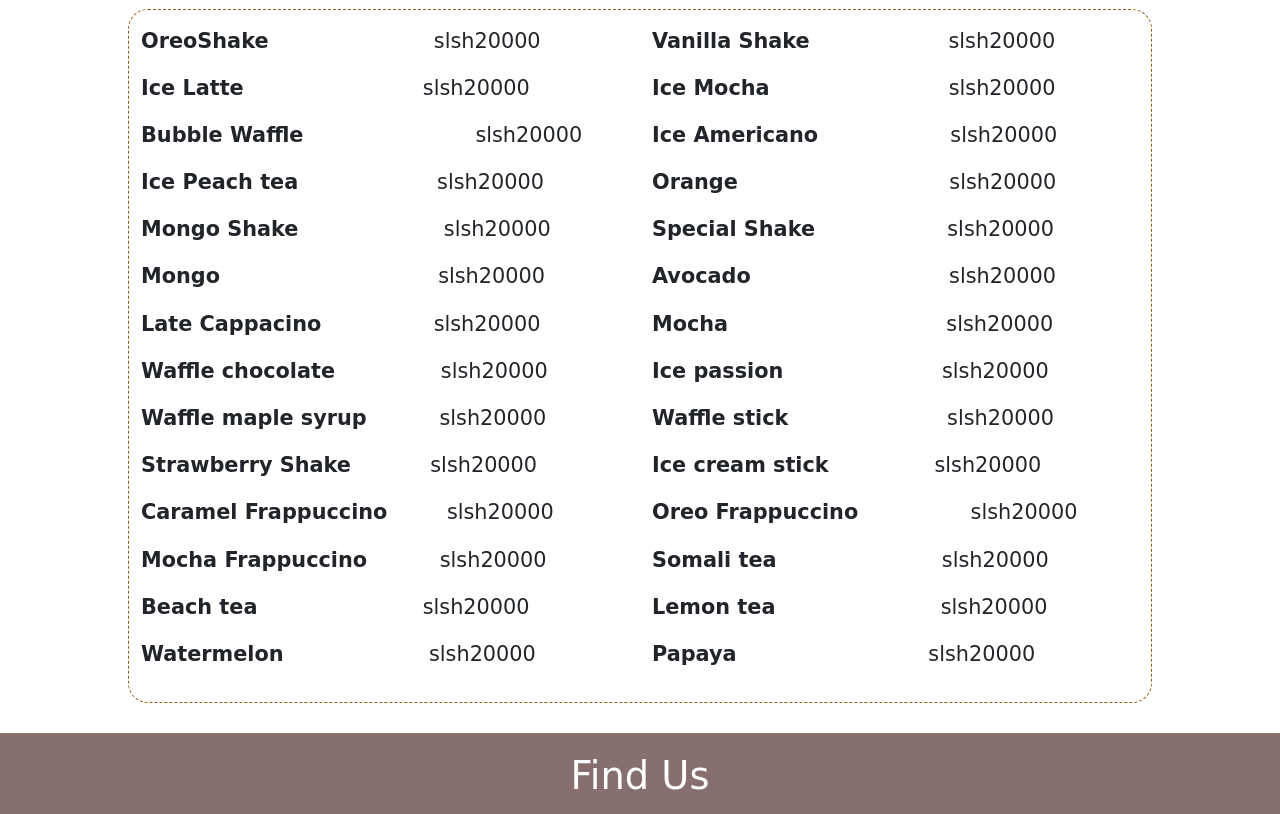
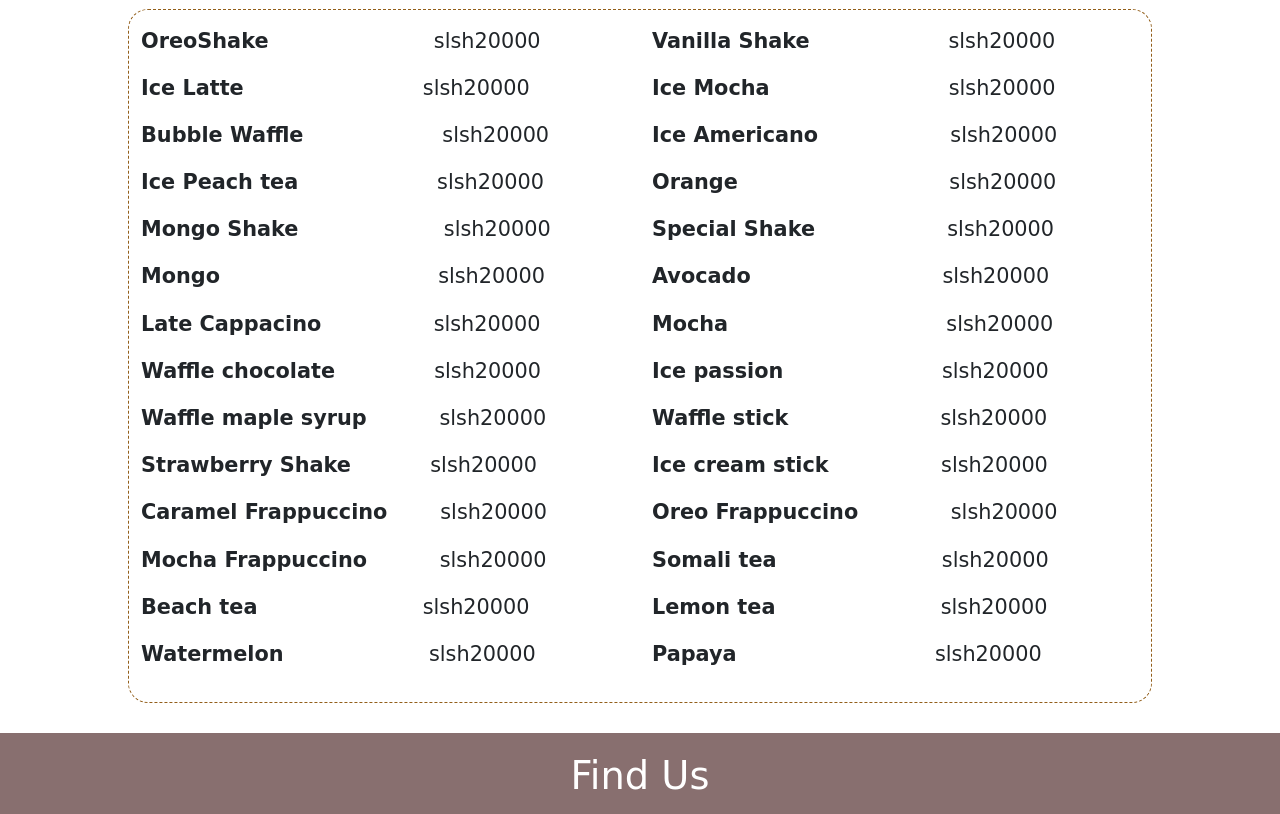
Before and after one commit to yusra-bit/toptea-cafe, a plain HTML site: page index.html in a window 1280 px wide. Shown: the part 960-1774 px from the top of the page. Drawn offline with nearby package versions, Linux system fonts and the light colour scheme; a web font is replaced by a local one.

Commit message:
addded files

```diff
--- a/css/styles.css
+++ b/css/styles.css
@@ -93,7 +93,7 @@ body, html {
 .center {
   color: white;
   font-weight: 800;
-  font-size: 3rem;
+  font-size: 2rem;
   padding: 50px 35px;
   line-height: 1.4;
   text-align: center;
--- a/index.html
+++ b/index.html
@@ -57,30 +57,30 @@
           <p id="milkshake" class="filter-p col-md-6 col-sm-12" data-milkshake="milkshake">  <b>Vanilla Shake</b> <span class="price" style="color: white;">...................</span> slsh20000 </p>
           <p id="cold-drink" class="filter-p col-md-6 col-sm-12" data-colddrink="colddrink">  <b>Ice Latte </b> <span class="price" style="color: white;">.........................</span> slsh20000  </p>
           <p id="cold-drink" class="filter-p col-md-6 col-sm-12" data-colddrink="colddrink"> <b>Ice Mocha </b> <span class="price" style="color: white;">.........................</span> slsh20000 </p>
-          <p id="dessert" class="filter-p col-md-6 col-sm-12" data-dessert="dessert">  <b>Bubble Waffle</b> <span class="price" style="color: white;">........................</span> slsh20000  </p>
+          <p id="dessert" class="filter-p col-md-6 col-sm-12" data-dessert="dessert">  <b>Bubble Waffle</b> <span class="price" style="color: white;">...................</span> slsh20000  </p>
           <p id="cold-drink" class="filter-p col-md-6 col-sm-12" data-colddrink="colddrink"> <b>Ice Americano</b>  <span class="price" style="color: white;">..................</span> slsh20000 </p>
           <p id="cold-drink" class="filter-p col-md-6 col-sm-12" data-colddrink="colddrink"> <b>Ice Peach tea</b>  <span class="price" style="color: white;">...................</span> slsh20000  </p>
           <p id="drink" class="filter-p col-md-6 col-sm-12" data-drink="drink"> <b>Orange</b>  <span class="price" style="color: white;">..............................</span>   slsh20000 </p>
           <p id="milkshake" class="filter-p col-md-6 col-sm-12" data-milkshake="milkshake">  <b>Mongo Shake</b> <span class="price" style="color: white;">....................</span>   slsh20000 </p>
           <p id="milkshake" class="filter-p col-md-6" data-milkshake="milkshake"> <b>Special Shake</b> <span class="price" style="color: white;">..................</span>  slsh20000 </p>
           <p id="drink" class="filter-p col-md-6" data-drink="drink"> <b>Mongo</b> <span class="price" style="color: white;">...............................</span>   slsh20000  </p>
-          <p id="drink" class="filter-p col-md-6" data-drink="drink"> <b>Avocado</b> <span class="price" style="color: white;">............................</span>  slsh20000  </p>
+          <p id="drink" class="filter-p col-md-6" data-drink="drink"> <b>Avocado</b> <span class="price" style="color: white;">...........................</span>  slsh20000  </p>
           <p id="hot-drink" class="filter-p col-md-6" data-hotdrink="hotdrink">  <b>Late Cappacino</b> <span class="price" style="color: white;">...............</span>  slsh20000 </p>
           <p id="hot-drink" class="filter-p col-md-6" data-hotdrink="hotdrink">  <b>Mocha</b> <span class="price" style="color: white;">...............................</span>   slsh20000 </p>
-          <p id="dessert" class="filter-p col-md-6" data-dessert="dessert"> <b>Waffle chocolate</b> <span class="price" style="color: white;">..............</span> slsh20000 </p>
+          <p id="dessert" class="filter-p col-md-6" data-dessert="dessert"> <b>Waffle chocolate</b> <span class="price" style="color: white;">.............</span> slsh20000 </p>
           <p id="cold-drink" class="filter-p col-md-6" data-colddrink="colddrink"> <b>Ice passion</b> <span class="price" style="color: white;">......................</span>   slsh20000 </p>
           <p id="dessert" class="filter-p col-md-6" data-dessert="dessert"> <b>Waffle maple syrup</b> <span class="price" style="color: white;">.........</span> slsh20000 </p>
-          <p id="dessert" class="filter-p col-md-6" data-dessert="dessert"> <b>Waffle stick</b> <span class="price" style="color: white;">......................</span>   slsh20000 </p>
+          <p id="dessert" class="filter-p col-md-6" data-dessert="dessert"> <b>Waffle stick</b> <span class="price" style="color: white;">.....................</span>   slsh20000 </p>
           <p id="milkshake" class="filter-p col-md-6" data-milkshake="milkshake"> <b>Strawberry Shake</b> <span class="price" style="color: white;">..........</span>  slsh20000 </p>
-          <p id="dessert" class="filter-p col-md-6" data-dessert="dessert"> <b>Ice cream stick</b> <span class="price" style="color: white;">..............</span>   slsh20000 </p>
-          <p id="frappe" class="filter-p col-md-6" data-frappe="frappe"> <b>Caramel Frappuccino</b> <span class="price" style="color: white;">.......</span>  slsh20000 </p>
-          <p id="frappe" class="filter-p col-md-6" data-frappe="frappe"> <b>Oreo Frappuccino</b>  <span class="price" style="color: white;">...............</span> slsh20000 </p>
+          <p id="dessert" class="filter-p col-md-6" data-dessert="dessert"> <b>Ice cream stick</b> <span class="price" style="color: white;">...............</span>   slsh20000 </p>
+          <p id="frappe" class="filter-p col-md-6" data-frappe="frappe"> <b>Caramel Frappuccino</b> <span class="price" style="color: white;">......</span>  slsh20000 </p>
+          <p id="frappe" class="filter-p col-md-6" data-frappe="frappe"> <b>Oreo Frappuccino</b>  <span class="price" style="color: white;">............</span> slsh20000 </p>
           <p id="frappe" class="filter-p col-md-6" data-frappe="frappe"> <b>Mocha Frappuccino</b> <span class="price" class="price" style="color: white;">.........</span>  slsh20000 </p>
           <p id="hot-drink" class="filter-p col-md-6" data-hotdrink="hotdrink"> <b>Somali tea</b> <span class="price" style="color: white;">.......................</span> slsh20000 </p>
           <p id="hot-drink" class="filter-p col-md-6" data-hotdrink="hotdrink"> <b>Beach tea</b> <span class="price" style="color: white;">.......................</span> slsh20000 </p>
           <p id="hot-drink" class="filter-p col-md-6" data-hotdrink="hotdrink"> <b>Lemon tea</b> <span class="price" style="color: white;">.......................</span> slsh20000 </p>
           <p id="drink" class="filter-p col-md-6" data-drink="drink"> <b>Watermelon</b> <span class="price" style="color: white;">....................</span> slsh20000 </p>
-          <p id="drink" class="filter-p col-md-6" data-drink="drink"> <b>Papaya</b> <span class="price" style="color: white;">...........................</span> slsh20000 </p>
+          <p id="drink" class="filter-p col-md-6" data-drink="drink"> <b>Papaya</b> <span class="price" style="color: white;">............................</span> slsh20000 </p>
 
             </div>
           </div>
```
